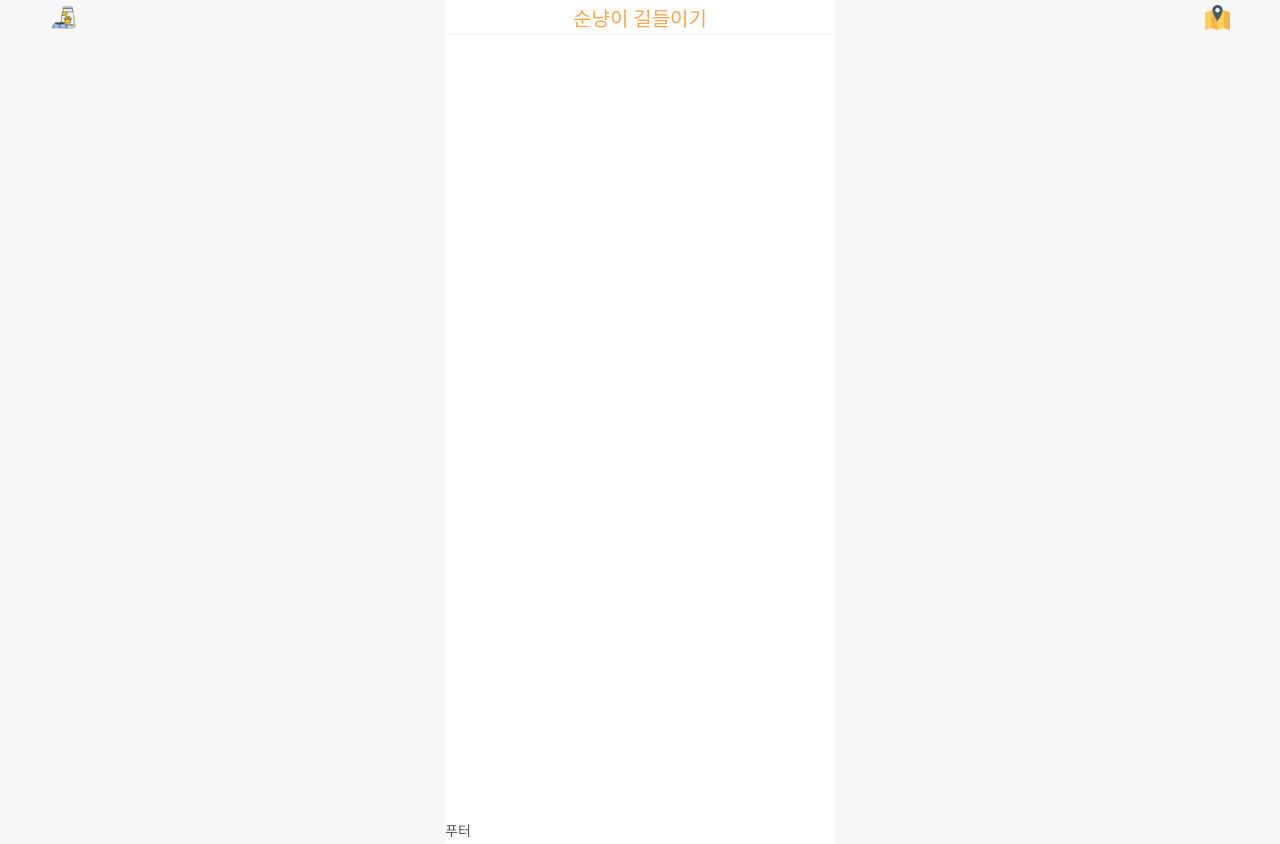
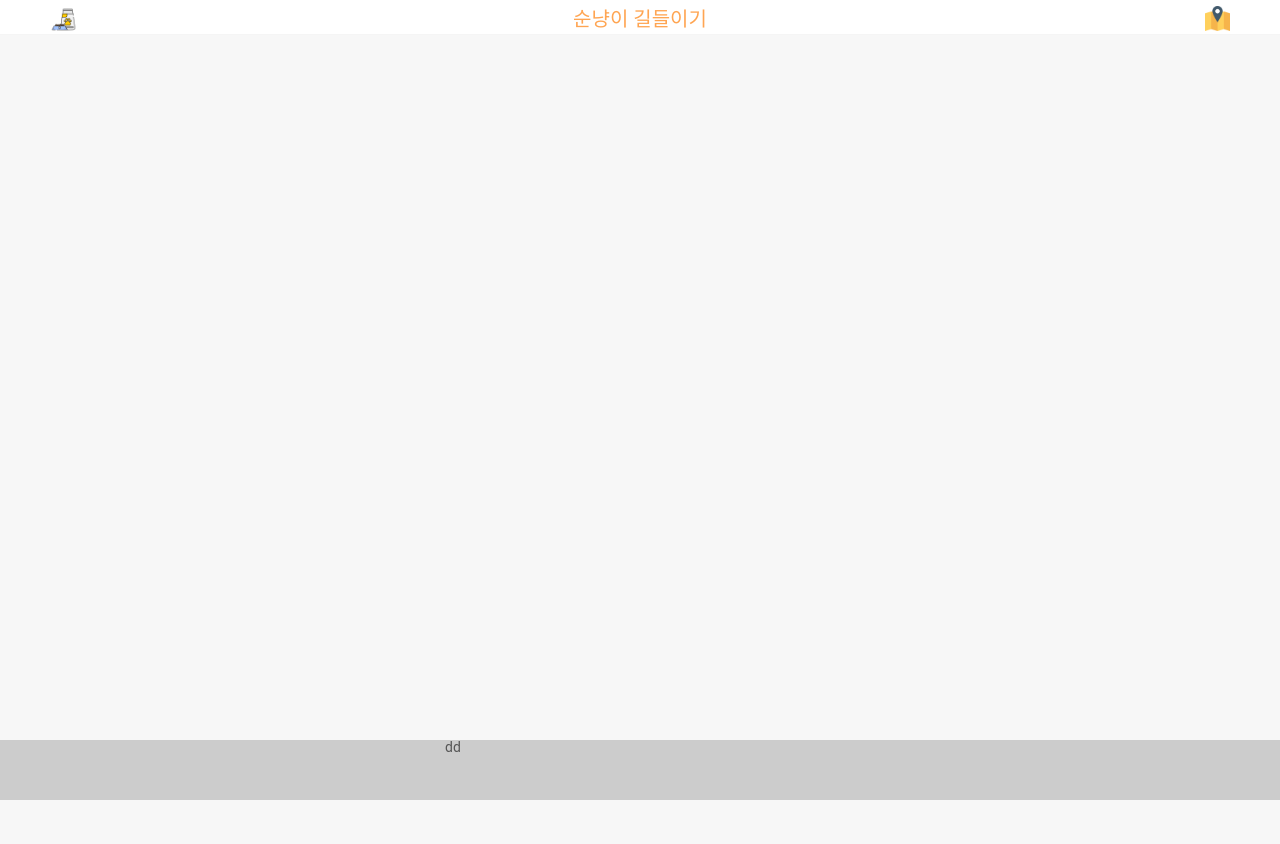
Before and after one commit to degull/soon_nyang, a React (Create React App) app: page / in a window 1280 px wide. After the commit the page ends 800 px from the top, so only its background shows below. Built offline with nearby package versions, Linux system fonts and the light colour scheme; a web font is replaced by a local one.

Commit message:
food/map 페이지 추가

```diff
--- a/src/App.js
+++ b/src/App.js
@@ -1,20 +1,9 @@
-/* import React from 'react';
-import Logo from './Logo/Logo';
-
-export default function App() {
-  return (
-    <>
-      <Logo redirectTo="/main" timeout={3000} />
-    </>
-  );
-}
- */
-
 import React from 'react';
 import { BrowserRouter, Routes, Route, Outlet } from 'react-router-dom';
 
 import Main from './components/Main/Main';
-
+import Map from './components/Map/Map';
+import Food from './components/Food/Food';
 
 const App = () => {
   return (
@@ -22,6 +11,10 @@ const App = () => {
       <Routes>
         <Route path="/" element={<Main />} />
         {/* <Logo redirectTo="/main" timeout={3000} /> */}
+
+        {/* header 링크 */}
+        <Route path="/Map/Map" element={<Map />} />
+        <Route path="/Food/Food" element={<Food />} />
       </Routes>
     </BrowserRouter>
   );
--- a/src/components/Food/Food.js
+++ b/src/components/Food/Food.js
@@ -1,9 +1,14 @@
 import React from 'react';
+import * as S from './Food.styled';
+import Header from '../Header/Header';
+import Menu from '../Menu/Menu';
 
 export default function Food(){
    return (
-      <div>
-         <h1>food page</h1>
-      </div>
+      <S.Wrapper>
+         <Header />
+            <h1>급식소</h1>
+         <Menu />
+      </S.Wrapper>
    );
 };
--- a/src/components/Footer/Footer.js
+++ /dev/null
@@ -1,12 +0,0 @@
-import React from 'react';
-import * as S from './Footer.styled';
-
-const Footer = () => {
-    return (
-        <S.Wrapper>
-            푸터
-        </S.Wrapper>
-    );
-};
-
-export default Footer;
--- a/src/components/Header/Header.js
+++ b/src/components/Header/Header.js
@@ -1,13 +1,22 @@
 import React from 'react';
 import * as S from  './Header.styled';
+import { Link } from 'react-router-dom';
 
 const Header = () => {
     return (
         <S.Wrapper>
             <S.HeaderContainer>
+            <Link to="/">
             <S.Title>순냥이 길들이기</S.Title>
+            </Link>
+
+            <Link to="/Food/Food">
             <S.Food src='/img/Food.png' />
-            <S.Map src='/img/Map.png' />
+            </Link>
+
+            <Link to="/Map/Map">
+                <S.Map src='/img/Map.png' />
+            </Link>
         </S.HeaderContainer>
 
       </S.Wrapper>
--- a/src/components/Header/Header.styled.js
+++ b/src/components/Header/Header.styled.js
@@ -3,7 +3,7 @@ import styled from "@emotion/styled";
 export const Wrapper = styled.div`
    width: 100%;
    height: 100%;
-   max-width: 390px;
+   /* max-width: 390px; */
    background: #fff;
    margin: 0 auto;
    display: flex;
@@ -12,7 +12,7 @@ export const Wrapper = styled.div`
 `;
 
 export const HeaderContainer = styled.div`
-   width: 390px;
+   width: 100%;
    height: 35px;
    border-bottom: 1px solid #f5f5f5;
    display: flex;
@@ -40,6 +40,7 @@ export const Food = styled.img`
    position: absolute;
    width: 27px;
    left: 50px;
+   margin-top: -11px;
    cursor: pointer;
 `;
 
@@ -48,6 +49,8 @@ export const Map = styled.img`
    position: absolute;
    width: 25px;
    right: 50px;
+   margin-top: -11px;
+
    cursor: pointer;
 
 `;
--- a/src/components/Main/Main.js
+++ b/src/components/Main/Main.js
@@ -3,9 +3,8 @@
 import React, { useState, useEffect } from 'react';
 import { useNavigate } from 'react-router-dom';  // Import useNavigate
 import * as S from './Main.styled';
-import Footer from '../Footer/Footer';
-import Food from '../Food/Food';
 import Header from '../Header/Header';
+import Menu from '../Menu/Menu';
 
 export default function Main() {
   const navigate = useNavigate();
@@ -14,7 +13,7 @@ export default function Main() {
     <S.Wrapper>
       <Header />
 
-      <Footer />
+      <Menu />
     </S.Wrapper>
   );
 }
--- a/src/components/Main/Main.styled.js
+++ b/src/components/Main/Main.styled.js
@@ -1,18 +1,9 @@
 import styled from "@emotion/styled";
 
 export const Wrapper = styled.div`
-   width: 390px;
-   height: 844px;
-   max-width: 390px;
-   background: #fff;
-   margin: 0 auto;
-   display: flex;
-   flex-direction: column;
-/*    margin: 0;
- */   padding: 0;
+  display: flex;
+  flex-direction: column;
+  align-items: center;
+  justify-content: space-between;
+  min-height: 100vh;
 `;
-
-export const Container = styled.div`
-   width: 390px;
-   height: 100%;
-`;
--- /dev/null
+++ b/src/components/Map/Map.js
@@ -0,0 +1,17 @@
+import React from 'react';
+import * as S from './Map.styled';
+import Header from '../Header/Header';
+import Menu from '../Menu/Menu';
+
+
+const Map = () => {
+    return (
+        <S.Wrapper>
+            <Header />
+            <h1>고앵이 위치</h1>
+            <Menu />
+        </S.Wrapper>
+    );
+};
+
+export default Map;
--- /dev/null
+++ b/src/components/Map/Map.styled.js
@@ -0,0 +1,9 @@
+import styled from "@emotion/styled";
+
+export const Wrapper = styled.div`
+  display: flex;
+  flex-direction: column;
+  align-items: center;
+  justify-content: space-between;
+  min-height: 100vh;
+`;
--- /dev/null
+++ b/src/components/Menu/Menu.js
@@ -0,0 +1,15 @@
+import React from 'react';
+import * as S from './Menu.styled';
+
+
+const Menu = () => {
+    return (
+        <S.Wrapper>
+            <S.MenuContainer>
+                dd
+            </S.MenuContainer>
+        </S.Wrapper>
+    );
+};
+
+export default Menu;
--- a/src/components/Footer/Footer.styled.js
+++ b/src/components/Menu/Menu.styled.js
@@ -2,14 +2,12 @@ import styled from "@emotion/styled";
 
 export const Wrapper = styled.div`
    width: 100%;
-   height: 20px;
-   max-width: 390px;
-   background: #fff;
+   height: 60px;
+   background: #ccc;
    margin: 0 auto;
-   display: flex;
 `;
 
-export const Container = styled.div`
+export const MenuContainer = styled.div`
    width: 390px;
 	margin: 0px auto;
 `;
```
Also changed, not shown: public/img/cat.png (deleted).
